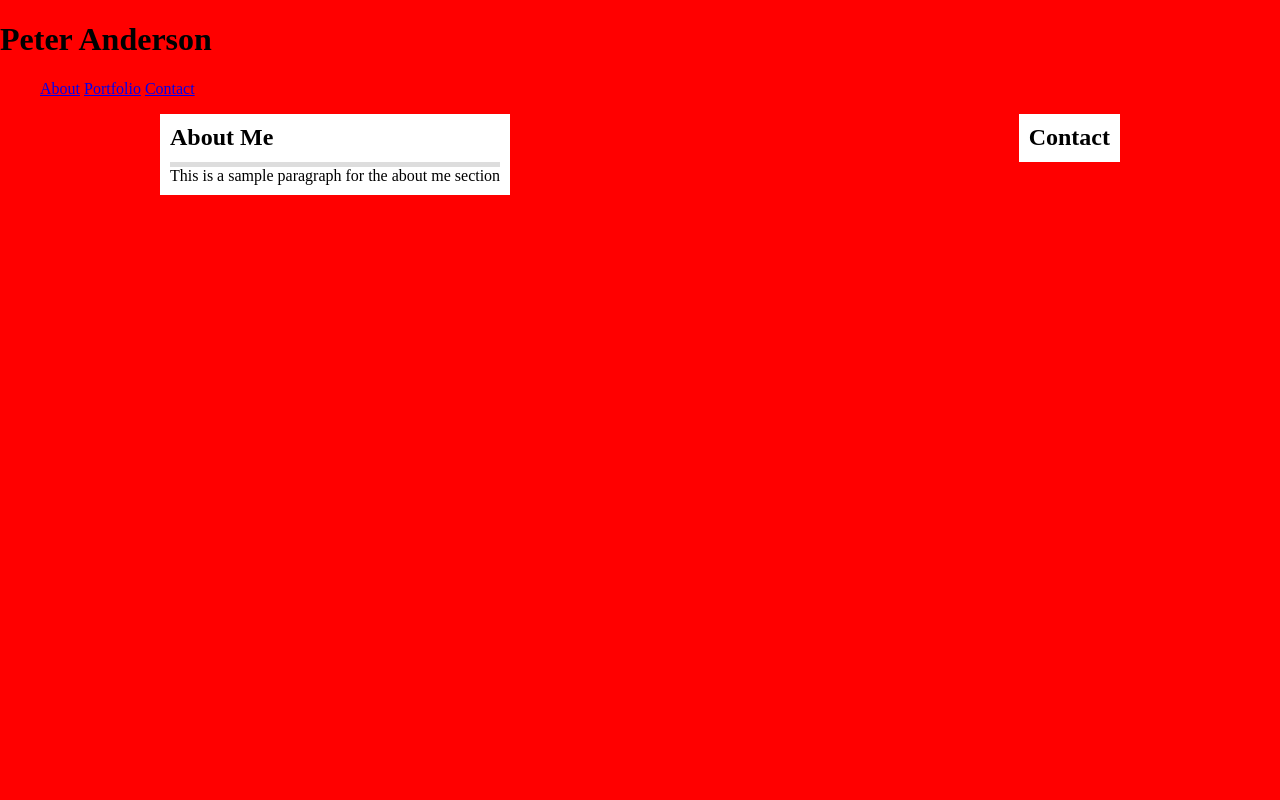
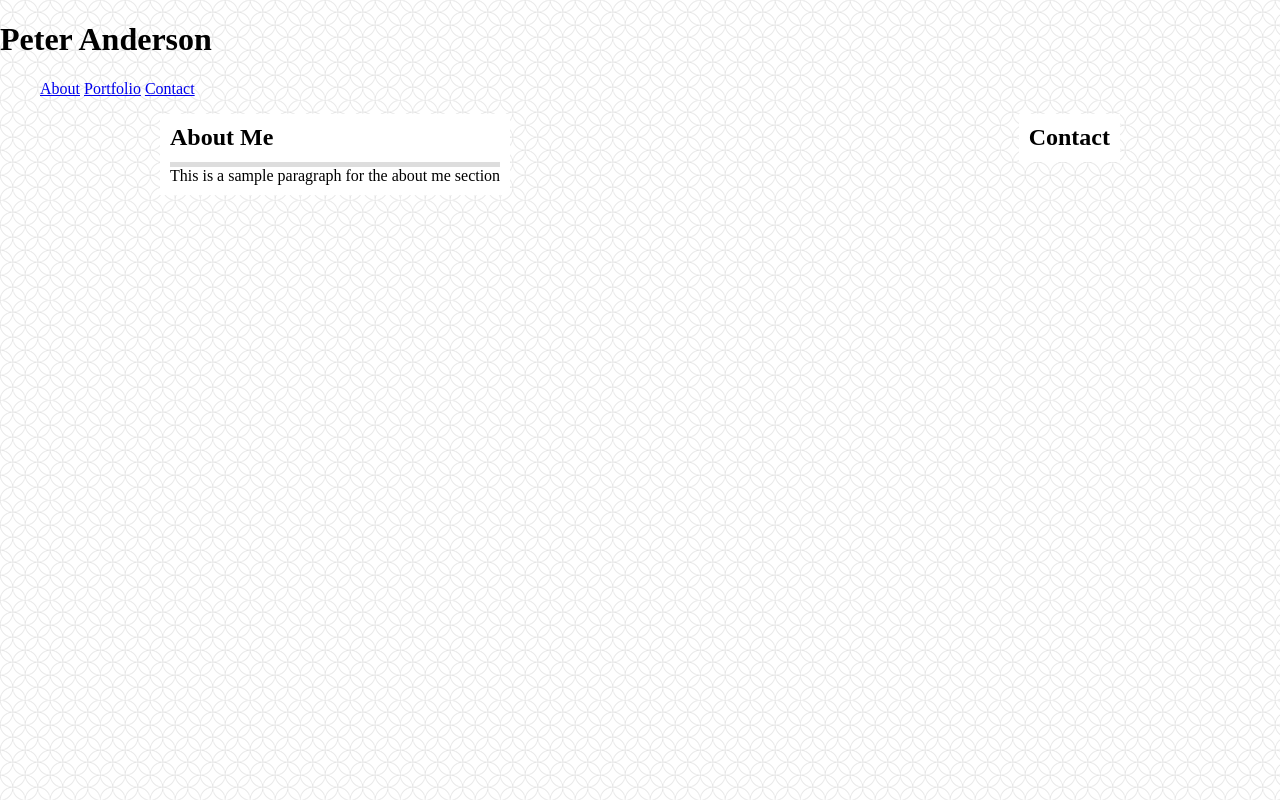
Before and after one commit to PeterAlanAnderson/Basic-Portfolio, a plain HTML site: page index.html in a window 1280 px wide. Drawn offline with nearby package versions, Linux system fonts and the light colour scheme.

Commit message:
got the background working

```diff
--- a/assets/css/style.css
+++ b/assets/css/style.css
@@ -1,5 +1,6 @@
 body {
-    background-color: red;
+    background-image: url("../images/spiration-light.png");
+    background-repeat: repeat;
 }
 
 #mainContainer {
```
Also changed, not shown: assets/images/spiration light/readme.txt (added), assets/images/spiration-light.png (added), 1 other file.
